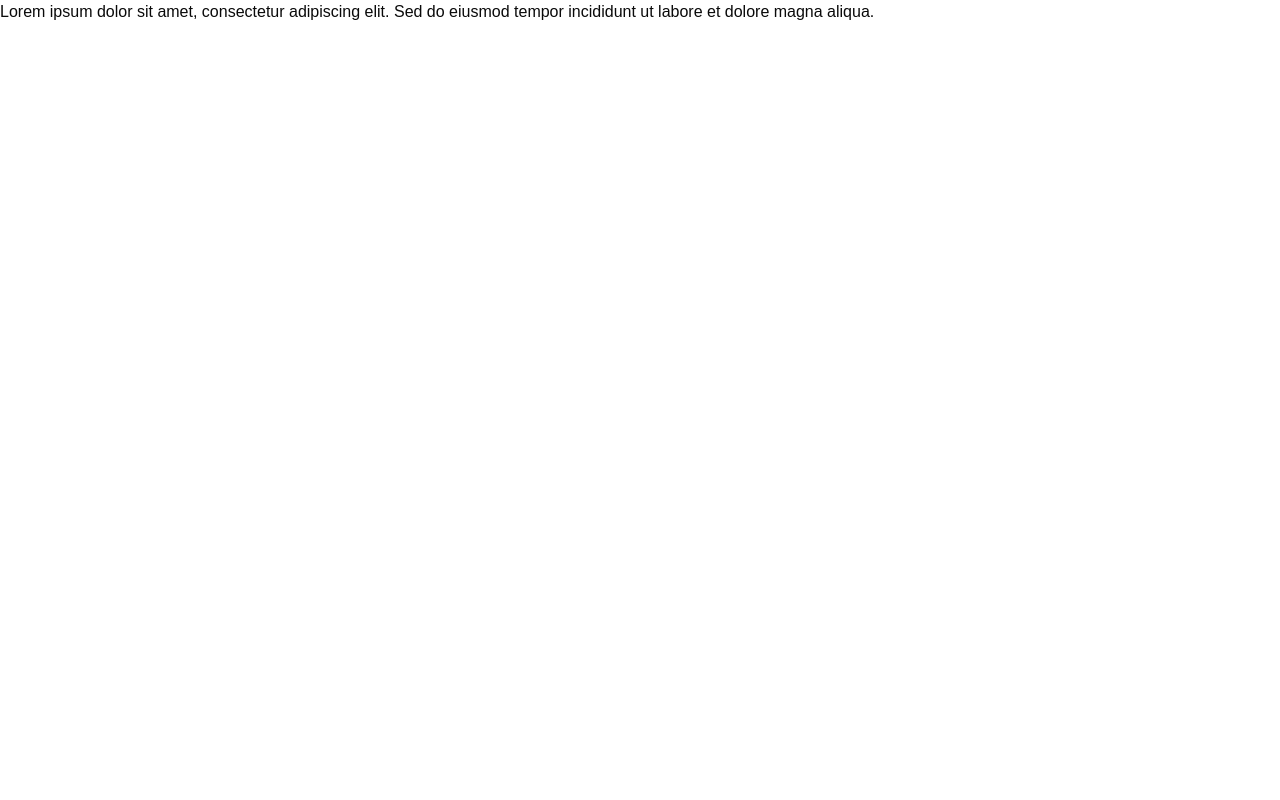
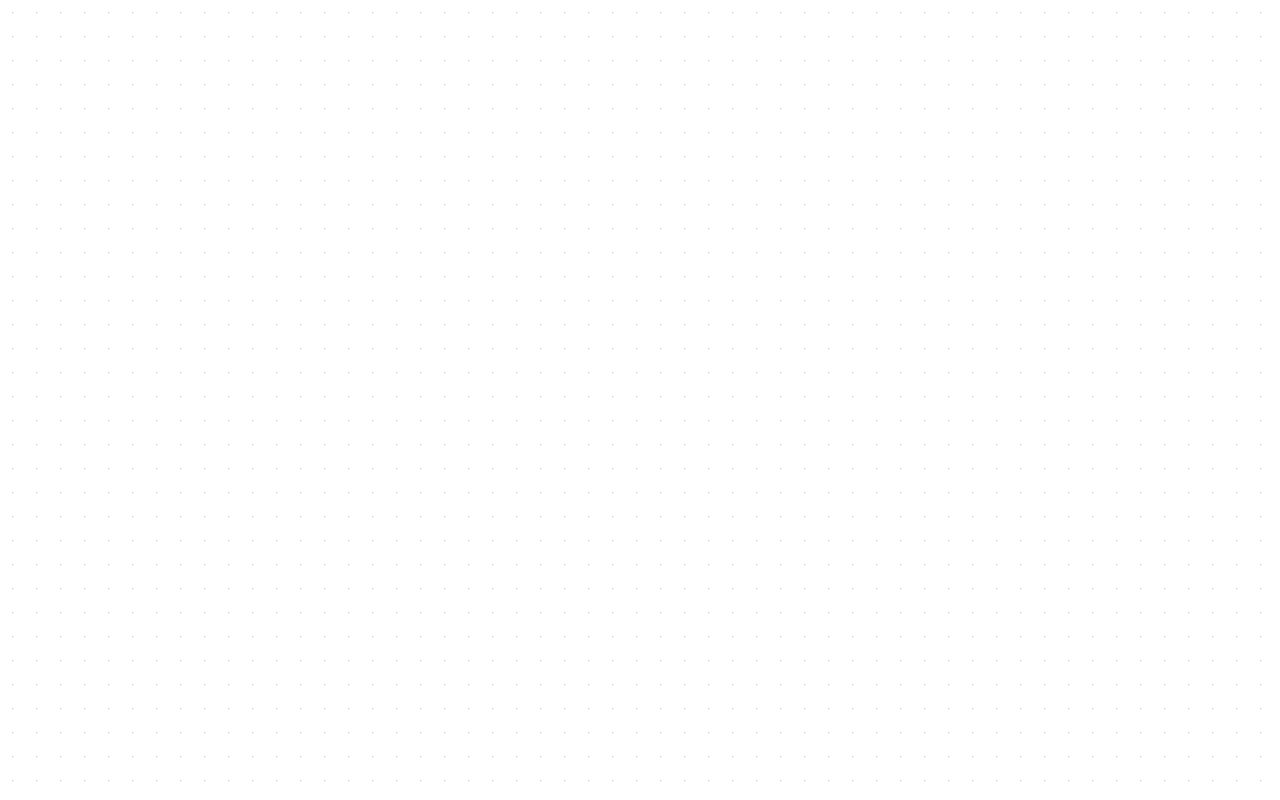
Before and after one commit to hamid-shahsavani/sharingan, a React (Vite) app: page / in a window 1280 px wide. Built offline with nearby package versions, Linux system fonts and the light colour scheme.

Commit message:
feat: add empty canvas

```diff
--- a/eslint.config.js
+++ b/eslint.config.js
@@ -1,10 +1,12 @@
 import js from '@eslint/js';
 import prettierConfig from 'eslint-config-prettier';
 import betterTailwind from 'eslint-plugin-better-tailwindcss';
-import importPlugin from 'eslint-plugin-import';
+import checkFile from 'eslint-plugin-check-file';
+import importPlugin from 'eslint-plugin-import-x';
 import jsxA11y from 'eslint-plugin-jsx-a11y';
-import prettierPlugin from 'eslint-plugin-prettier';
+import noBarrelFiles from 'eslint-plugin-no-barrel-files';
 import react from 'eslint-plugin-react';
+import reactCompiler from 'eslint-plugin-react-compiler';
 import reactHooks from 'eslint-plugin-react-hooks';
 import reactRefresh from 'eslint-plugin-react-refresh';
 import simpleImportSort from 'eslint-plugin-simple-import-sort';
@@ -35,28 +37,30 @@ export default defineConfig([
       parserOptions: {
         project: true,
         tsconfigRootDir: __dirname,
+        sourceType: 'module',
       },
       globals: { ...globals.browser },
     },
     plugins: {
       react,
       'react-hooks': reactHooks,
+      'react-compiler': reactCompiler,
       'react-refresh': reactRefresh,
       'jsx-a11y': jsxA11y,
-      import: importPlugin,
+      'import-x': importPlugin,
       'simple-import-sort': simpleImportSort,
       'unused-imports': unusedImports,
       'better-tailwindcss': betterTailwind,
-      prettier: prettierPlugin,
+      'check-file': checkFile,
+      'no-barrel-files': noBarrelFiles,
     },
     settings: {
       react: { version: '19.2' },
-      'import/resolver': {
+      'import-x/resolver': {
         typescript: {
           alwaysTryTypes: true,
           project: path.join(__dirname, 'tsconfig.json'),
         },
-        node: { extensions: ['.js', '.jsx', '.ts', '.tsx'] },
       },
       'better-tailwindcss': { entryPoint: 'src/index.css' },
     },
@@ -68,15 +72,13 @@ export default defineConfig([
       'react/prop-types': 'off',
       'react/jsx-key': 'error',
       'react/no-unused-prop-types': 'off',
+      'react-compiler/react-compiler': 'error',
       'react-hooks/rules-of-hooks': 'error',
-      'react-hooks/exhaustive-deps': 'off',
-      'react-hooks/incompatible-library': 'off',
-      'react-hooks/unsupported-syntax': 'off',
-      'react-refresh/only-export-components': 'off',
-      'jsx-a11y/alt-text': 'off',
-      'jsx-a11y/anchor-is-valid': 'off',
-      'jsx-a11y/click-events-have-key-events': 'off',
-      'jsx-a11y/no-static-element-interactions': 'off',
+      'react-hooks/exhaustive-deps': 'warn',
+      'react-refresh/only-export-components': [
+        'warn',
+        { allowConstantExport: true },
+      ],
       '@typescript-eslint/no-unused-vars': 'off',
       'unused-imports/no-unused-imports': 'error',
       'unused-imports/no-unused-vars': [
@@ -89,21 +91,52 @@ export default defineConfig([
           ignoreRestSiblings: true,
         },
       ],
-      '@typescript-eslint/consistent-type-imports': 'off',
-      '@typescript-eslint/no-explicit-any': 'off',
+      '@typescript-eslint/consistent-type-imports': [
+        'error',
+        { prefer: 'type-imports', fixStyle: 'inline-type-imports' },
+      ],
+      '@typescript-eslint/consistent-type-definitions': ['error', 'interface'],
+      '@typescript-eslint/no-explicit-any': 'error',
       '@typescript-eslint/no-floating-promises': 'error',
       '@typescript-eslint/no-misused-promises': 'error',
-      'import/no-unresolved': 'error',
-      'import/no-duplicates': 'error',
-      'import/no-self-import': 'error',
-      'import/no-cycle': ['error', { maxDepth: Infinity }],
-      'simple-import-sort/imports': 'off',
-      'simple-import-sort/exports': 'off',
-      'better-tailwindcss/no-unnecessary-whitespace': 'off',
-      'better-tailwindcss/no-duplicate-classes': 'off',
-      'better-tailwindcss/enforce-consistent-variable-syntax': 'off',
-      'prettier/prettier': 'off',
+      'import-x/no-unresolved': 'error',
+      'import-x/no-duplicates': 'error',
+      'import-x/no-self-import': 'error',
+      'import-x/no-cycle': ['error', { maxDepth: Infinity }],
+      'simple-import-sort/imports': 'error',
+      'simple-import-sort/exports': 'error',
+      'better-tailwindcss/no-unnecessary-whitespace': 'warn',
+      'better-tailwindcss/no-duplicate-classes': 'warn',
+      'better-tailwindcss/enforce-consistent-variable-syntax': 'warn',
       'object-shorthand': ['error', 'always'],
+    },
+  },
+  {
+    files: ['src/**/*.{ts,tsx}'],
+    rules: {
+      'import-x/no-default-export': 'error',
+      'no-barrel-files/no-barrel-files': [
+        'error',
+        {
+          allow: ['src/lib/utils.ts'],
+        },
+      ],
+      'check-file/no-index': 'error',
+      'check-file/filename-naming-convention': [
+        'error',
+        {
+          '**/*.{ts,tsx}': 'KEBAB_CASE',
+        },
+        {
+          ignoreMiddleExtensions: true,
+        },
+      ],
+      'check-file/folder-naming-convention': [
+        'error',
+        {
+          'src/**/': 'KEBAB_CASE',
+        },
+      ],
     },
   },
   {
--- /dev/null
+++ b/src/app/app.tsx
@@ -0,0 +1,9 @@
+import { MindMapCanvas } from '../features/mind-map/containers/mind-map-canvas';
+
+export const App = () => {
+  return (
+    <main className="h-screen w-screen overflow-hidden bg-background">
+      <MindMapCanvas />
+    </main>
+  );
+};
--- /dev/null
+++ b/src/features/mind-map/containers/mind-map-canvas.tsx
@@ -0,0 +1,50 @@
+import {
+  Background,
+  BackgroundVariant,
+  type Edge,
+  type Node,
+  ReactFlow,
+  ReactFlowProvider,
+} from '@xyflow/react';
+
+import { cn } from '@/lib/utils';
+
+export interface MindMapCanvasProps {
+  className?: string;
+  hasBackground?: boolean;
+}
+
+const INITIAL_NODES: Node[] = [];
+const INITIAL_EDGES: Edge[] = [];
+
+export const MindMapCanvas = ({
+  className,
+  hasBackground = true,
+}: MindMapCanvasProps) => {
+  return (
+    <div className={cn('h-full w-full', className)}>
+      <ReactFlowProvider>
+        <ReactFlow
+          nodes={INITIAL_NODES}
+          edges={INITIAL_EDGES}
+          fitView
+          minZoom={0.2}
+          maxZoom={2.5}
+          defaultViewport={{ x: 0, y: 0, zoom: 1 }}
+          proOptions={{ hideAttribution: true }}
+          colorMode="system"
+          className="bg-background"
+        >
+          {hasBackground ? (
+            <Background
+              variant={BackgroundVariant.Dots}
+              gap={24}
+              size={1.5}
+              className="opacity-50"
+            />
+          ) : null}
+        </ReactFlow>
+      </ReactFlowProvider>
+    </div>
+  );
+};
--- a/src/index.css
+++ b/src/index.css
@@ -2,6 +2,7 @@
 @import 'tw-animate-css';
 @import 'shadcn/tailwind.css';
 @import '@fontsource-variable/geist';
+@import '@xyflow/react/dist/style.css';
 
 @custom-variant dark (&:is(.dark *));
 
--- a/src/main.tsx
+++ b/src/main.tsx
@@ -1,18 +1,16 @@
 import './index.css';
+
 import { StrictMode } from 'react';
 import { createRoot } from 'react-dom/client';
 
-export function App() {
-  return (
-    <p>
-      Lorem ipsum dolor sit amet, consectetur adipiscing elit. Sed do eiusmod
-      tempor incididunt ut labore et dolore magna aliqua.
-    </p>
+import { App } from '@/app/app';
+
+const rootElement = document.getElementById('root');
+
+if (rootElement) {
+  createRoot(rootElement).render(
+    <StrictMode>
+      <App />
+    </StrictMode>,
   );
 }
-
-createRoot(document.getElementById('root')!).render(
-  <StrictMode>
-    <App />
-  </StrictMode>,
-);
```
Also changed, not shown: package.json (+5 -2 lines), 2 other files (tests, documents, lock files or other folders).
